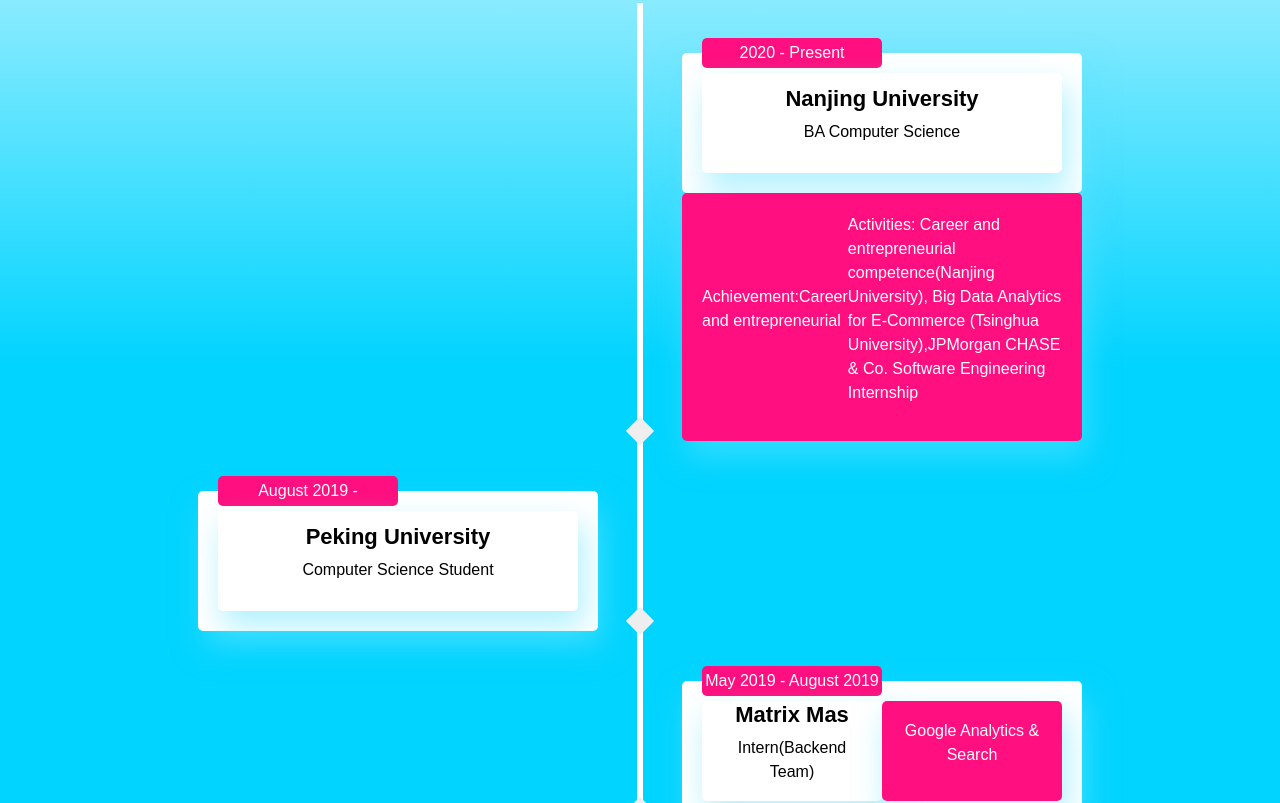
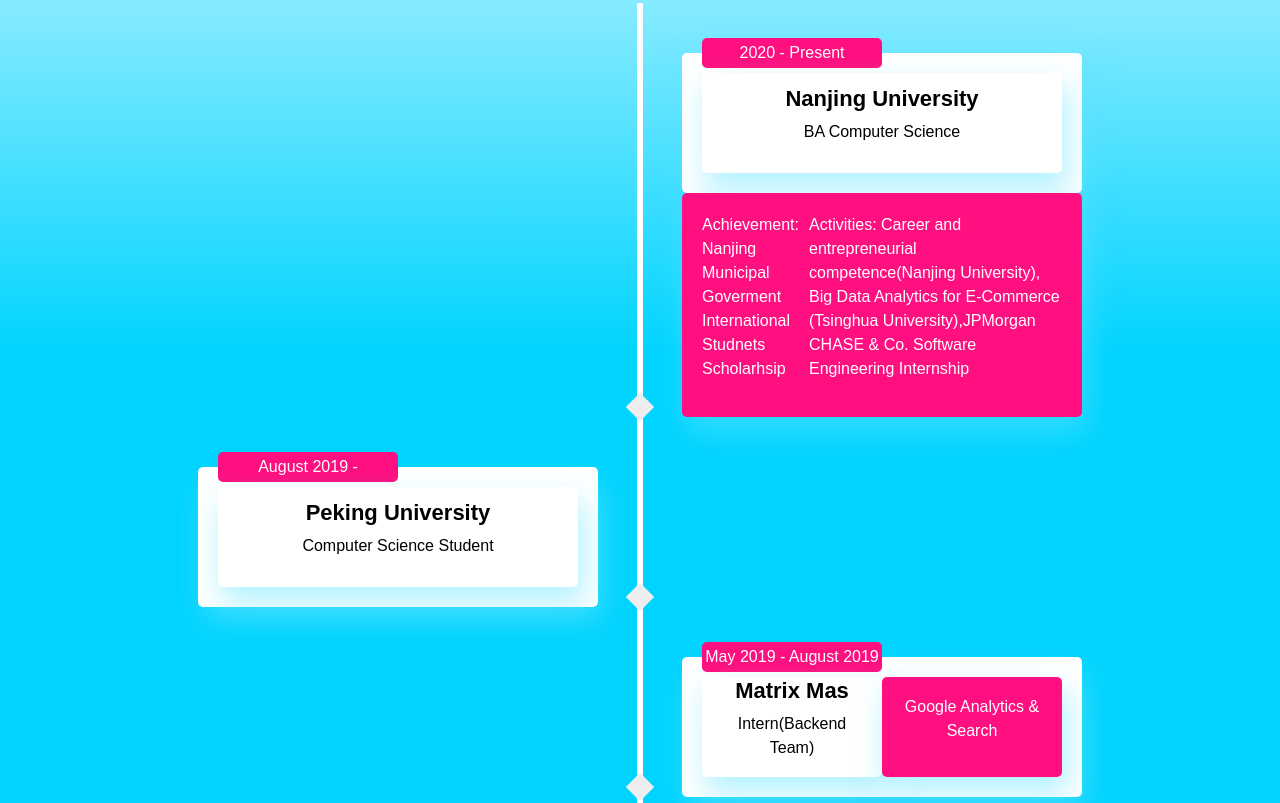
Before and after one commit to itisanthony/itisanthony.github.io, a plain HTML site: page index.html in a window 1280 px wide. Shown: the part 1175-1978 px from the top of the page. Drawn offline with nearby package versions, Linux system fonts and the light colour scheme.

Commit message:
Update index.html

```diff
--- a/index.html
+++ b/index.html
@@ -87,7 +87,7 @@
 							</div>
 						</div>
 						<div style="background-color: #ff0f7f;">
-							<p style="color: white">Achievement:Career and entrepreneurial </p>
+							<p style="color: white">Achievement: Nanjing Municipal Goverment International Studnets Scholarhsip</p>
 							<p style="color: white">Activities: Career and entrepreneurial competence(Nanjing University), Big Data Analytics for E-Commerce (Tsinghua University),JPMorgan CHASE & Co. Software Engineering Internship</p>
 						</div>
 					</li>
```
